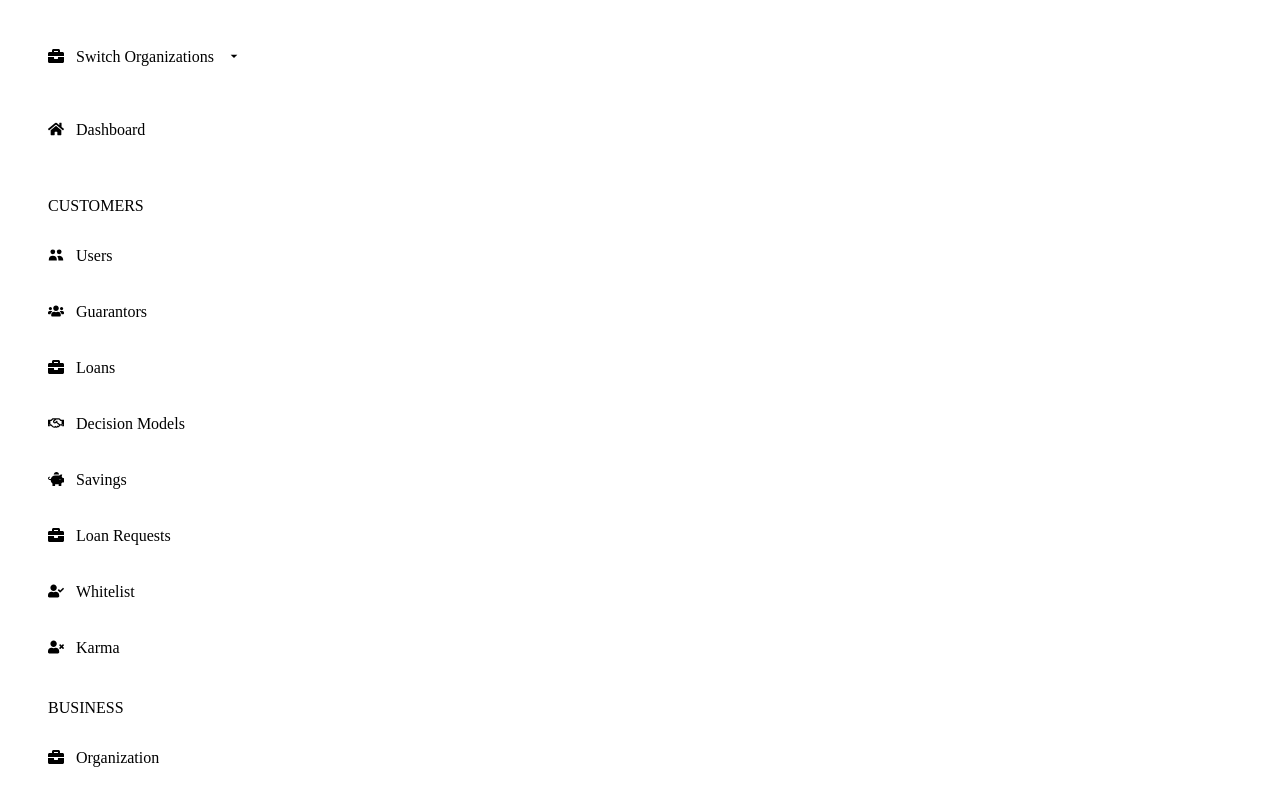
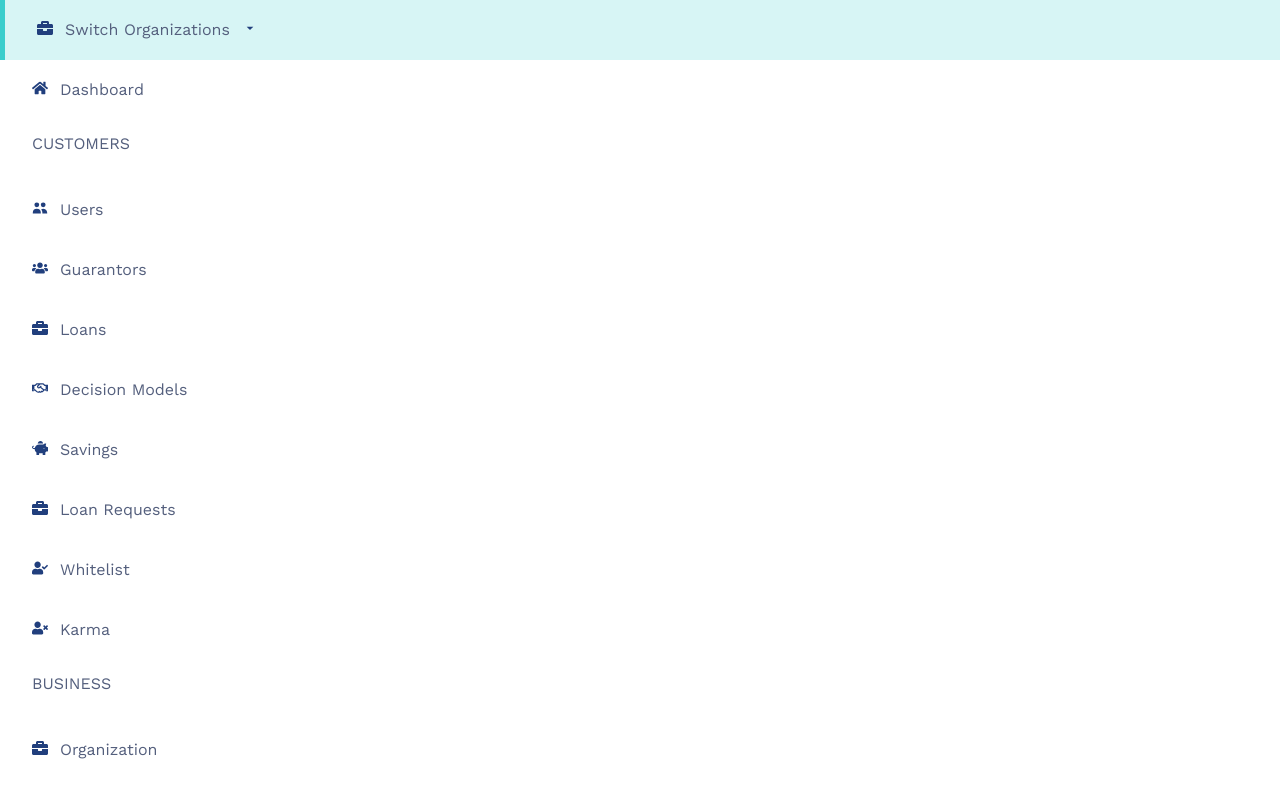
Before and after one commit to Dhei-vid/lendsqr-fe-test, a React (Create React App) app: page /sidebar in a window 1280 px wide. Shown: the top 800 px of the page. Built offline with nearby package versions, Linux system fonts and the light colour scheme.

Commit message:
styled the side bar

```diff
--- a/src/components/sideBar/sidebar.component.jsx
+++ b/src/components/sideBar/sidebar.component.jsx
@@ -5,11 +5,22 @@ import { customers, business, settings, menu } from './sideBar.elements'
 import './sidebar.style.scss'
 
 const SideBar = () => {
+  const [activeStatus, setActiveStatus] = useState(false)
+
+  useEffect(() => {})
+
+  const onActiveHandler = () => {
+    setActiveStatus(true)
+  }
+
   return (
     <div className='side-bar-container'>
-      <div className='customers'>
+      <div className='side-bar-elements'>
         <ul>
-          <li className='side-bar-items-container' key={menu.organization}>
+          <li
+            className='side-bar-items-container active'
+            key={menu.organization}
+          >
             <div className='side-bar-items organizations-item'>
               <span className='side-bar-icons'>{menu.oLIcon}</span>
               <span className='side-bar-title'>{menu.organization}</span>
--- a/src/components/sideBar/sidebar.style.scss
+++ b/src/components/sideBar/sidebar.style.scss
@@ -1,6 +1,5 @@
 .side-bar-container {
-  margin: 3rem;
-  font-family: 'Work-sans';
+  font-family: 'Work Sans', sans-serif;
 
   .organizations-item {
     margin-bottom: 3.3rem;
@@ -17,17 +16,31 @@
   .side-bar-items {
     display: flex;
     gap: 12px;
+    margin: 0.4rem 2rem;
+    color: #213f7d;
     cursor: pointer;
+
+    .side-bar-title {
+      color: #545f7d !important;
+    }
   }
 
   .side-bar-items-container {
     display: flex;
     flex-direction: column;
-    gap: 20px;
+    align-items: flex-start;
+    justify-content: center;
+    height: 60px;
+
+    &:hover {
+      background: rgba(57, 205, 204, 0.2);
+      border-left: solid 5px #39cdcc;
+    }
   }
 
   .side-bar-subheading {
-    margin: 2.5rem 0 -1.5rem 0;
+    margin: 0 0 0 2rem;
     text-transform: uppercase;
+    color: #545f7d;
   }
 }
```
